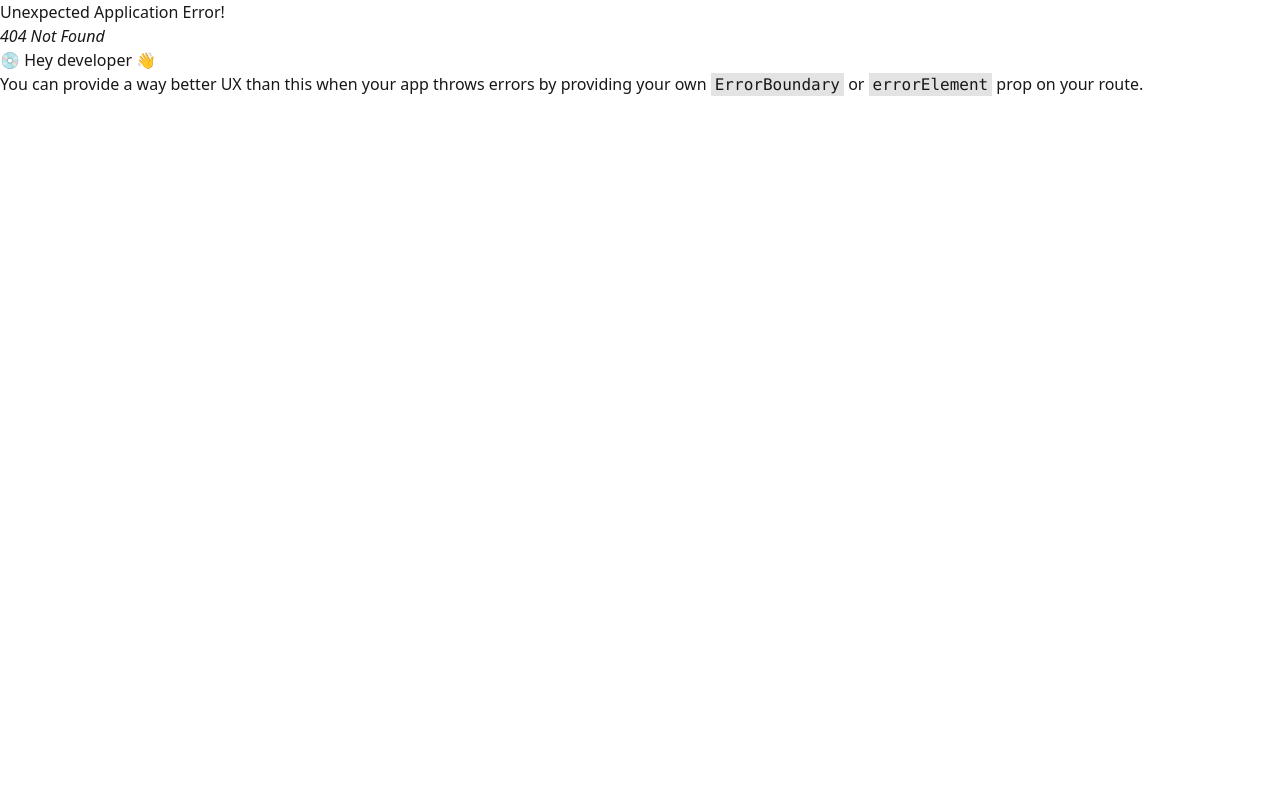
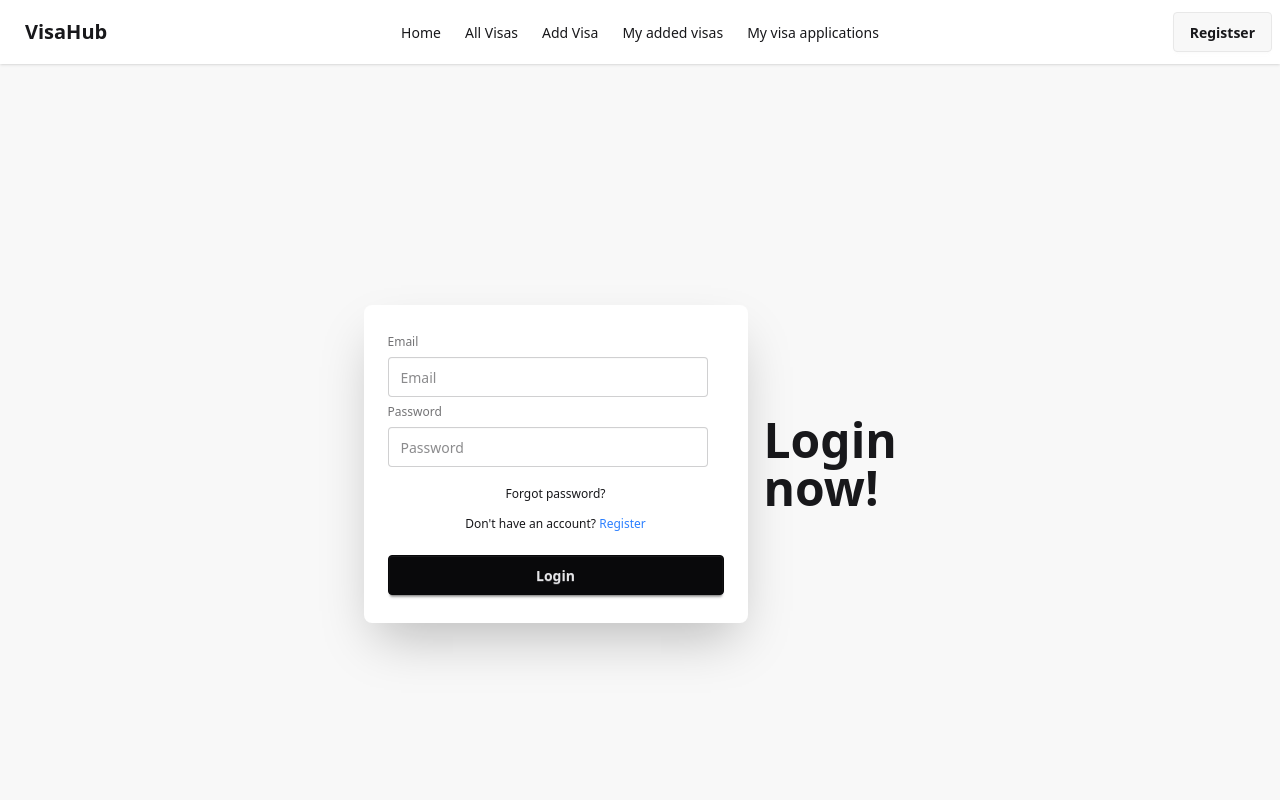
Before and after one commit to mtowfiq/visa-navigator-client, a React (Vite) app: page /authentication/login in a window 1280 px wide. Before the commit this address had no page. Shown: the top 800 px of the page. Built offline with nearby package versions, Linux system fonts and the light colour scheme; no server answers.

Commit message:
Added login functinality and dynamic navbar

```diff
--- a/src/Components/Navbar.jsx
+++ b/src/Components/Navbar.jsx
@@ -1,47 +1,43 @@
-import React from "react";
+import React, { useContext } from "react";
 import { Link } from "react-router-dom";
+import { AuthContext } from "../Providers/AuthProvider";
 
 const Navbar = () => {
+
+  const {user, signOutUser} = useContext(AuthContext)
+
+  const handleLogout = () =>{
+    signOutUser()
+    .then(() =>{
+      console.log("sign out successful")
+    })
+    .catch(error =>{
+      console.log(error.message)
+    })
+  }
   return (
     <div className="navbar bg-base-100 shadow-sm">
   <div className="navbar-start">
-    <div className="dropdown">
-      <div tabIndex={0} role="button" className="btn btn-ghost lg:hidden">
-        <svg xmlns="http://www.w3.org/2000/svg" className="h-5 w-5" fill="none" viewBox="0 0 24 24" stroke="currentColor"> <path strokeLinecap="round" strokeLinejoin="round" strokeWidth="2" d="M4 6h16M4 12h8m-8 6h16" /> </svg>
-      </div>
-      <ul
-        tabIndex={0}
-        className="menu menu-sm dropdown-content bg-base-100 rounded-box z-1 mt-3 w-52 p-2 shadow">
-        <li><a>Item 1</a></li>
-        <li>
-          <a>Parent</a>
-          <ul className="p-2">
-            <li><a>Submenu 1</a></li>
-            <li><a>Submenu 2</a></li>
-          </ul>
-        </li>
-        <li><a>Item 3</a></li>
-      </ul>
-    </div>
-    <a className="btn btn-ghost text-xl">VisaHub</a>
+    <Link className="btn btn-ghost text-xl">VisaHub</Link>
   </div>
-  <div className="navbar-center hidden lg:flex">
-    <ul className="menu menu-horizontal px-1">
-      <li><a>Item 1</a></li>
-      <li>
-        <details>
-          <summary>Parent</summary>
-          <ul className="p-2">
-            <li><a>Submenu 1</a></li>
-            <li><a>Submenu 2</a></li>
-          </ul>
-        </details>
-      </li>
-      <li><a>Item 3</a></li>
+  <div className="navbar-center">
+    <ul className="menu menu-horizontal px-1 space-x-6">
+      <Link to="/">Home</Link>
+      <Link>All Visas</Link>
+      <Link>Add Visa</Link>
+      <Link>My added visas</Link>
+      <Link>My visa applications</Link>
     </ul>
   </div>
   <div className="navbar-end">
-    <Link to='/register' className="btn">Registser</Link>
+    {
+      user? (<div>
+        Logged in <br />
+        <button className="btn btn-ghost" onClick={handleLogout}>Logout</button>
+      </div>) : (<div>
+          <Link to='/authentication/register' className="btn">Registser</Link>
+      </div>)
+    }
   </div>
 </div>
   );
--- /dev/null
+++ b/src/Layouts/AuthLayout.jsx
@@ -0,0 +1,16 @@
+import React from 'react';
+import Navbar from '../Components/Navbar';
+import { Outlet } from 'react-router-dom';
+import Footer from '../Components/Footer';
+
+const AuthLayout = () => {
+    return (
+        <div>
+            <Navbar></Navbar>
+            <Outlet></Outlet>
+            <Footer></Footer>
+        </div>
+    );
+};
+
+export default AuthLayout;
--- /dev/null
+++ b/src/Pages/Login.jsx
@@ -0,0 +1,76 @@
+import React, { useContext } from "react";
+import { AuthContext } from "../Providers/AuthProvider";
+import Swal from 'sweetalert2'
+import { Link } from "react-router-dom";
+
+
+const Login = () => {
+  const { signInUser } = useContext(AuthContext);
+
+  const handleLogin = (e) => {
+    e.preventDefault();
+
+    const form = e.target;
+    const email = form.email.value;
+    const password = form.password.value;
+
+    console.log(email, password);
+    signInUser(email, password)
+      .then((result) => {
+        console.log(result.user);
+        e.target.reset()
+      })
+      .catch((error) => {
+        console.log(error.message);
+        Swal.fire({
+          icon: "error",
+          title: "Oops...",
+          text: "Wrong credentials! Please try again",
+        });
+      });
+  };
+
+  return (
+    <div className="hero bg-base-200 min-h-screen">
+      <div className="hero-content flex-col lg:flex-row-reverse">
+        <div className="text-center lg:text-left">
+          <h1 className="text-5xl font-bold">Login now!</h1>
+        </div>
+        <div className="card bg-base-100 w-full max-w-sm shrink-0 shadow-2xl">
+          <div className="card-body">
+            <form onSubmit={handleLogin}>
+              <div className="fieldset">
+                <label className="label">Email</label>
+                <input
+                  type="email"
+                  name="email"
+                  className="input"
+                  placeholder="Email"
+                  required
+                />
+
+                <label className="label">Password</label>
+                <input
+                  type="password"
+                  name="password"
+                  className="input"
+                  placeholder="Password"
+                  required
+                />
+
+                <div className="text-center mt-3">
+                  <a className="link link-hover">Forgot password?</a>
+                </div>
+
+                <Link className="mt-1.5 text-center" to="/authentication/register">Don't have an account? <span className="text-blue-500">Register</span></Link>
+                <button className="btn btn-neutral mt-4">Login</button>
+              </div>
+            </form>
+          </div>
+        </div>
+      </div>
+    </div>
+  );
+};
+
+export default Login;
--- a/src/Pages/Register.jsx
+++ b/src/Pages/Register.jsx
@@ -1,14 +1,15 @@
 import React, { useContext, useState } from "react";
 import { AuthContext } from "../Providers/AuthProvider";
 import Swal from 'sweetalert2'
+import { Link } from "react-router-dom";
 
 const Register = () => {
-
   const {createUser} = useContext(AuthContext)
   const [error, setError] = useState("")
 
   const handleRegister = (e) => {
     e.preventDefault();
+    setError("")
 
     const form = e.target;
     const name = form.name.value;
@@ -21,25 +22,36 @@ const Register = () => {
 
     console.log(name, email, photo, password)
 
-    if(password.length < 6 || !hasUpperCase || !hasLowerCase){
-      setError("Password should be greater than 6 characters and have atleast one Uppercase and a Lowercase letter.")
+    if(password.length < 6){
+      setError("Password should be greater than 6 characters.")
+      console.log("validation triggered")
+      return
+    }
+    else if(!hasLowerCase){
+      setError("Password should have a Lower Case letter")
+      console.log("validation triggered lower")
+      return
+    }
+    else if(!hasUpperCase){
+      setError("Password should have an Upper Case letter")
+      console.log("validation triggered upper")
       return
     }
     else{
         createUser(email, password)
         .then(result =>{
           console.log(result.user)
+          setError("")
           e.target.reset()
         })
         .catch(error => {
           console.log("Error: ", error.message)
+          setError(error.message)
         })
     }
-
   };
 
   return (
-    <form onSubmit={handleRegister}>
     <div className="hero bg-base-200 min-h-screen">
       <div className="hero-content flex-col lg:flex-row-reverse">
         <div className="text-center lg:text-left">
@@ -47,30 +59,41 @@ const Register = () => {
         </div>
         <div className="card bg-base-100 w-full max-w-sm shrink-0 shadow-2xl">
           <div className="card-body">
-              <fieldset className="fieldset">
+            <form onSubmit={handleRegister}>
+              <div className="fieldset">
                 <label className="label">Name</label>
-                <input type="text" name="name" className="input" placeholder="Name" />
+                <input type="text" name="name" className="input" placeholder="Name" required />
+
                 <label className="label">Email</label>
-                <input type="email" name="email" className="input" placeholder="Email" />
+                <input type="email" name="email" className="input" placeholder="Email" required />
+
                 <label className="label">Photo URL</label>
                 <input type="text" name="photo" className="input" placeholder="Photo URL" />
+
                 <label className="label">Password</label>
                 <input
                   type="password"
                   name="password"
                   className="input"
                   placeholder="Password"
+                  required
                 />
-                <div>
-                  <a className="link link-hover">Forgot password?</a>
+
+                <Link className="mt-1.5 text-center" to="/authentication/login">Already have an account? <span className="text-blue-500">Login</span></Link>
+
+                <button className="btn btn-neutral mt-4">Register</button>
               </div>
-                <button className="btn btn-neutral mt-4">Register</button>
-              </fieldset>
+            </form>
+
+            {error && (
+              <div className="text-red-600 my-2 font-medium text-center">
+                {error}
+              </div>
+            )}
           </div>
         </div>
       </div>
     </div>
-    </form>
   );
 };
 
--- a/src/Providers/AuthProvider.jsx
+++ b/src/Providers/AuthProvider.jsx
@@ -1,6 +1,6 @@
-import React, { createContext, useState } from 'react';
+import React, { createContext, useEffect, useState } from 'react';
 import { auth } from '../Firebase/Firebase.init';
-import { createUserWithEmailAndPassword } from 'firebase/auth';
+import { createUserWithEmailAndPassword, onAuthStateChanged, signInWithEmailAndPassword, signOut } from 'firebase/auth';
 
 export const AuthContext = createContext(null)
 
@@ -10,14 +10,36 @@ const AuthProvider = ({children}) => {
 
 
     const createUser = (email, password) =>{
+        setLoading(true)
         return createUserWithEmailAndPassword(auth, email, password)
     }
+
+    const signInUser = (email, password) =>{
+        setLoading(true)
+        return signInWithEmailAndPassword(auth, email, password)
+    }
+
+    const signOutUser = () =>{
+        setLoading(true)
+        return signOut(auth)
+    }
+
+    useEffect(() =>{
+        const unsubscribe = onAuthStateChanged(auth, (currentUser) =>{
+            setUser(currentUser)
+            setLoading(false)
+        })
+
+        return () => unsubscribe()
+    },[])
 
     const authInfo = {
         user,
         setUser,
         loading,
         createUser,
+        signInUser,
+        signOutUser
     }
     return (
         <div>
```
Also changed, not shown: src/Router/router.jsx (+14 -2 lines). Lines whose indentation alone changed are shown as unchanged.
